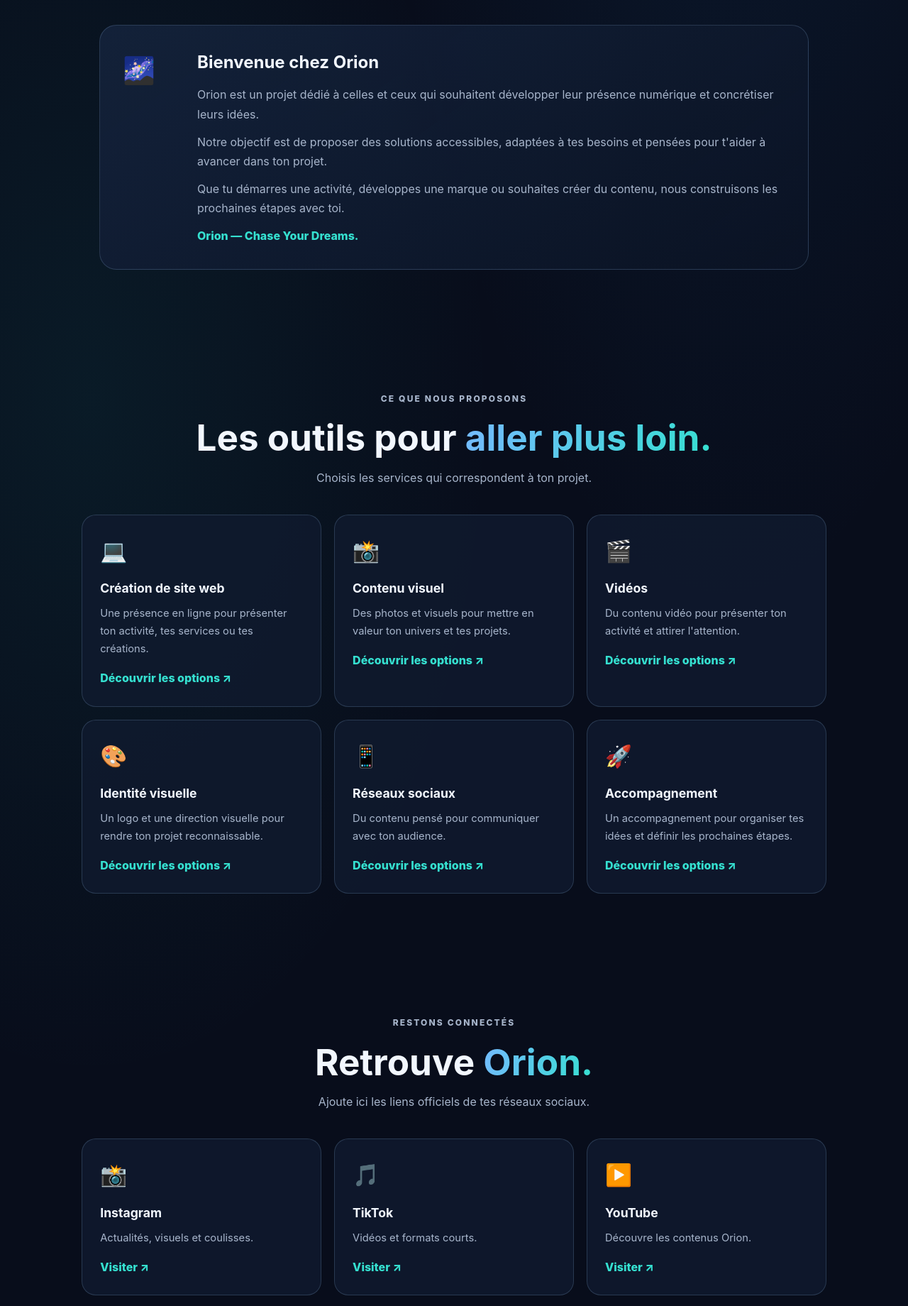
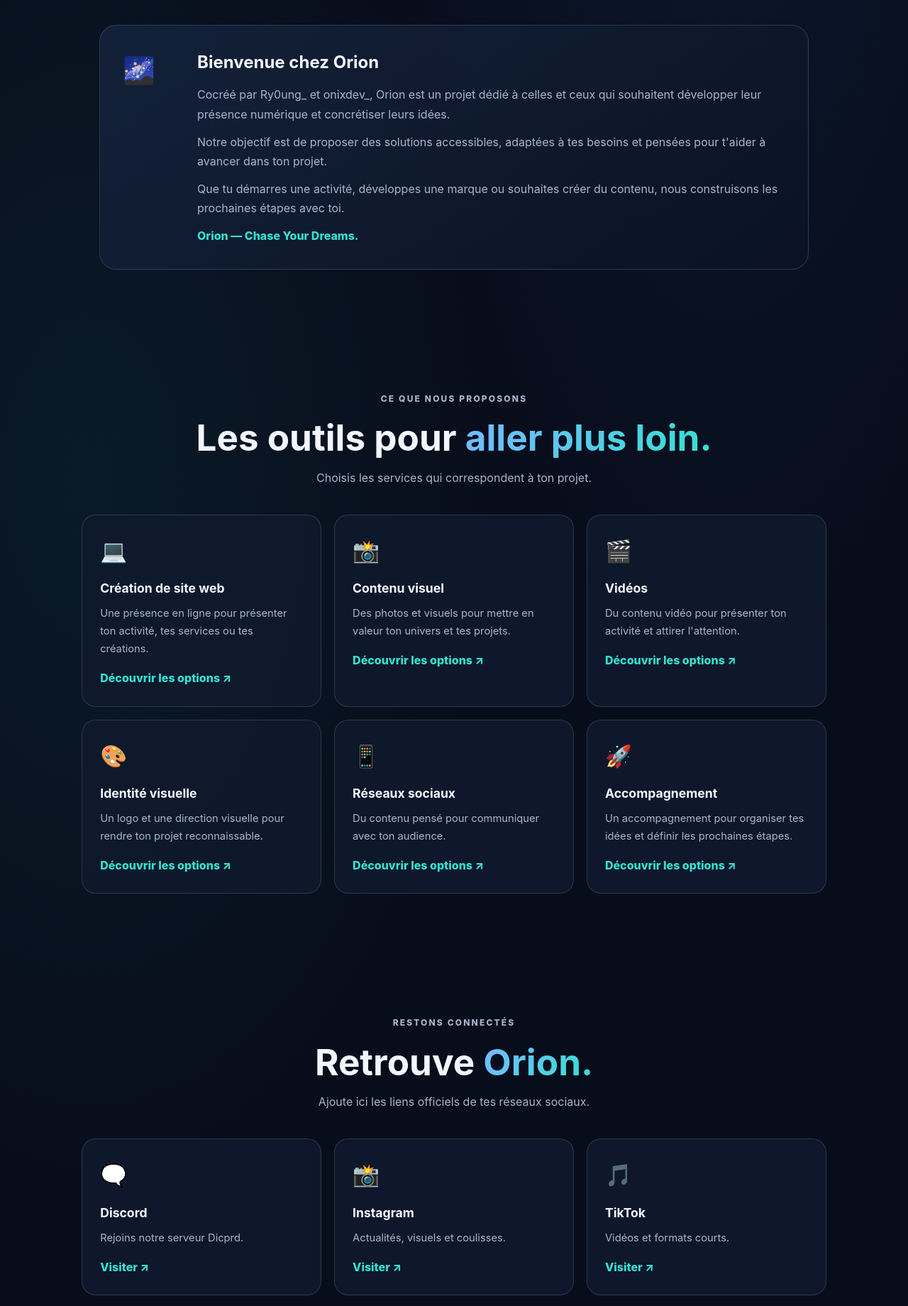
Before and after one commit to 0rionProject/Orion-tests, a plain HTML site: page index.html in a window 1280 px wide. Shown: the part 1032-2872 px from the top of the page at 71% size. Drawn offline with Linux system fonts and the light colour scheme.

Commit message:
Update index.html

```diff
--- a/index.html
+++ b/index.html
@@ -260,7 +260,7 @@
       <div class="presentation-icon">🌌</div>
       <div>
         <h3>Bienvenue chez Orion</h3>
-        <p>Orion est un projet dédié à celles et ceux qui souhaitent développer leur présence numérique et concrétiser leurs idées.</p>
+        <p>Cocréé par Ry0ung_ et onixdev_, Orion est un projet dédié à celles et ceux qui souhaitent développer leur présence numérique et concrétiser leurs idées.</p>
         <p>Notre objectif est de proposer des solutions accessibles, adaptées à tes besoins et pensées pour t'aider à avancer dans ton projet.</p>
         <p>Que tu démarres une activité, développes une marque ou souhaites créer du contenu, nous construisons les prochaines étapes avec toi.</p>
         <p class="signature">Orion — Chase Your Dreams.</p>
@@ -291,6 +291,7 @@
       <p>Ajoute ici les liens officiels de tes réseaux sociaux.</p>
     </div>
     <div class="cards">
+      <a class="card" href="https://discord.gg/tJupaw7T6" target="_blank" rel="noopener"><span class="card-icon">🗨️</span><h3>Discord</h3><p>Rejoins notre serveur Dicprd.</p><span class="text-link">Visiter ↗</span></a>
       <a class="card" href="https://instagram.com/" target="_blank" rel="noopener"><span class="card-icon">📸</span><h3>Instagram</h3><p>Actualités, visuels et coulisses.</p><span class="text-link">Visiter ↗</span></a>
       <a class="card" href="https://tiktok.com/" target="_blank" rel="noopener"><span class="card-icon">🎵</span><h3>TikTok</h3><p>Vidéos et formats courts.</p><span class="text-link">Visiter ↗</span></a>
       <a class="card" href="https://youtube.com/" target="_blank" rel="noopener"><span class="card-icon">▶️</span><h3>YouTube</h3><p>Découvre les contenus Orion.</p><span class="text-link">Visiter ↗</span></a>
@@ -372,7 +373,7 @@
       <div class="summary-line"><span>Domaine</span><span id="summaryDomain">0,00 €</span></div>
       <div class="summary-line"><span>Logo</span><span id="summaryLogo">0,00 €</span></div>
       <div class="summary-line"><span>Vidéos promotionnelles</span><span id="summarySocialVideos">0,00 €</span></div>
-      <div class="summary-line"><span>Coaching</span><span id="summaryCoaching">0,00 €</span></div>
+      <div class="summary-line"><span>Accompagnement</span><span id="summaryCoaching">0,00 €</span></div>
       <div class="summary-total"><span>Total estimé</span><strong id="total">0,00 €</strong></div>
       <p class="summary-note">Prix indicatif. Les prestations et le montant final devront être confirmés avant paiement.</p>
       <button type="button" class="button primary full-button" id="orderButton">Continuer vers le formulaire →</button>
```
